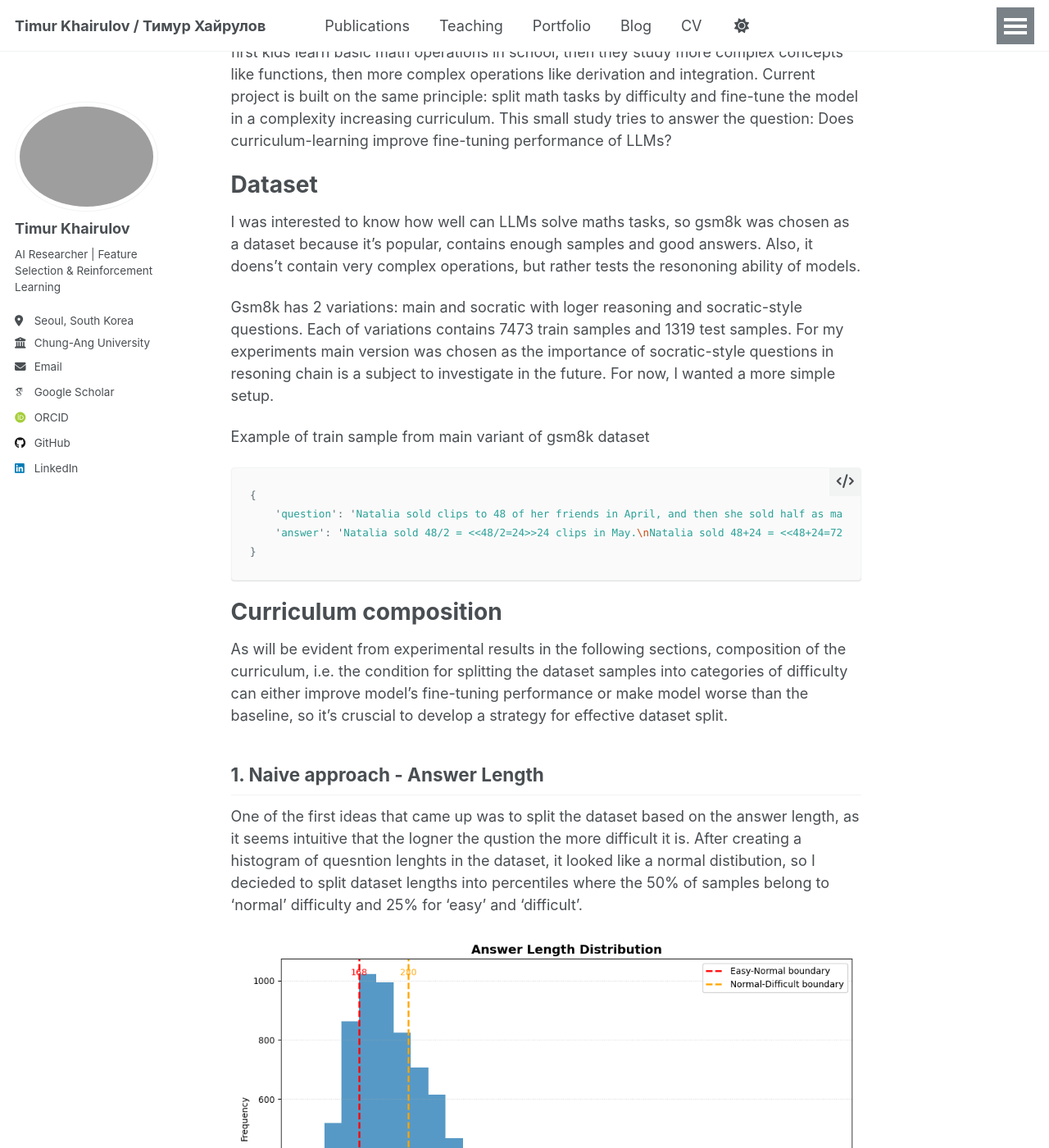
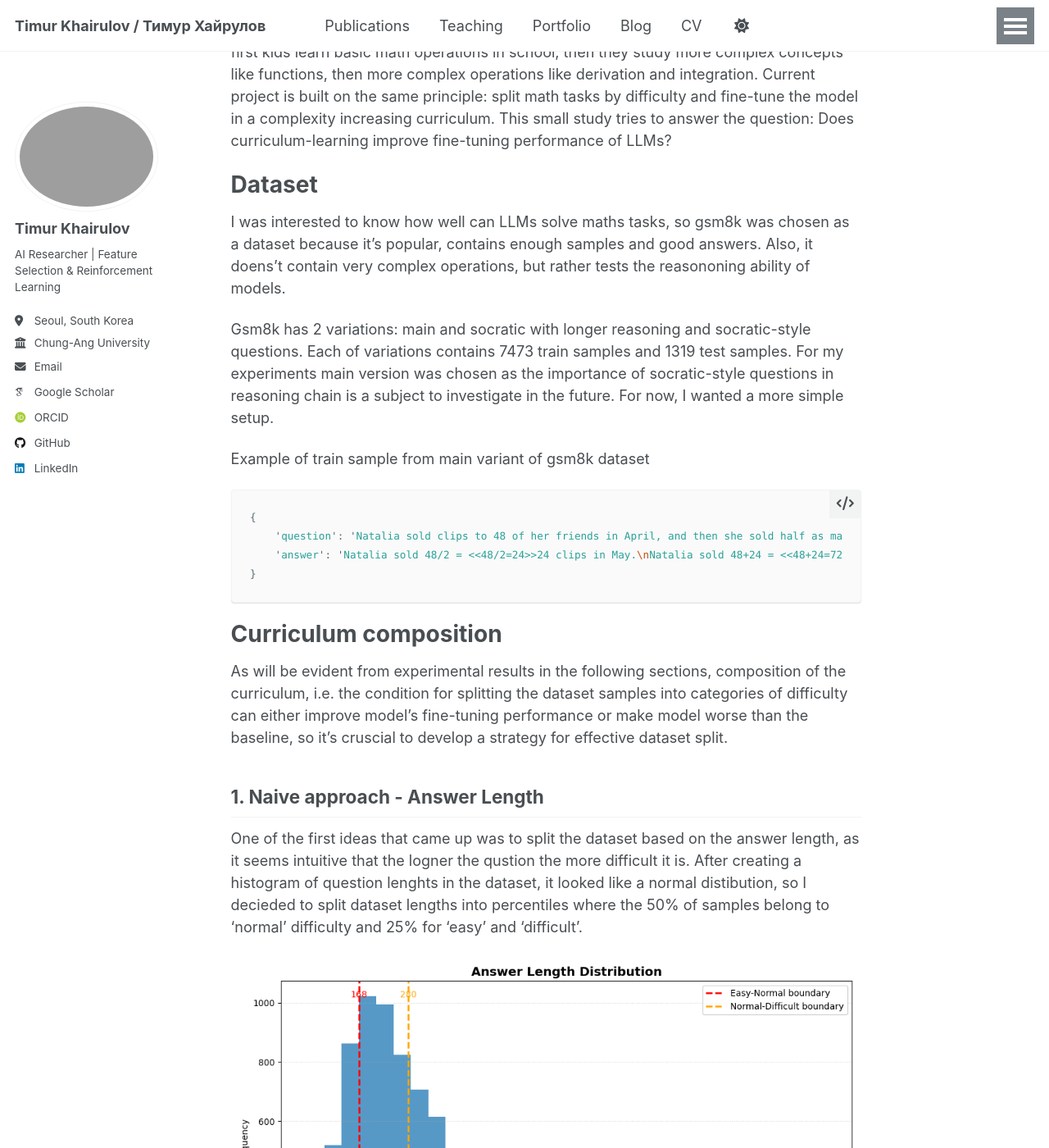
Before and after one commit to KhrTim/KhrTim.github.io, a Jekyll site: the page built from _posts/2025-11-13-curriculum-learning-math-reasoning.md, in a window 1280 px wide and 1400 px high, scrolled down 798 px. Shown: the whole window at 82% size. Built offline with Jekyll 4.4.1, drawn with Linux system fonts in a browser that asks for light colours; nearby versions of some CDN libraries; some web fonts are replaced; library files that are not in the unit come from our copies; a script that is not in the unit is left out; comment, search, counter and statistics services are not loaded; some of the changed text lies outside the part shown.

Commit message:
fix typos

````diff
--- a/_posts/2025-11-13-curriculum-learning-math-reasoning.md
+++ b/_posts/2025-11-13-curriculum-learning-math-reasoning.md
@@ -28,9 +28,9 @@ Current project is built on the same principle: split math tasks by difficulty a
 
 # Dataset
 
-I was interested to know how well can LLMs solve maths tasks, so gsm8k was chosen as a dataset because it's popular, contains enough samples and good answers. Also, it doens't contain very complex operations, but rather tests the resononing ability of models.
+I was interested to know how well can LLMs solve maths tasks, so gsm8k was chosen as a dataset because it's popular, contains enough samples and good answers. Also, it doens't contain very complex operations, but rather tests the reasononing ability of models.
 
-Gsm8k has 2 variations: main and socratic with loger reasoning and socratic-style questions. Each of variations contains 7473 train samples and 1319 test samples. For my experiments main version was chosen as the importance of socratic-style questions in resoning chain is a subject to investigate in the future. For now, I wanted a more simple setup.
+Gsm8k has 2 variations: main and socratic with longer reasoning and socratic-style questions. Each of variations contains 7473 train samples and 1319 test samples. For my experiments main version was chosen as the importance of socratic-style questions in reasoning chain is a subject to investigate in the future. For now, I wanted a more simple setup.
 
 Example of train sample from main variant of gsm8k dataset
 ```python
@@ -46,7 +46,7 @@ As will be evident from experimental results in the following sections, composit
 
 ## 1. Naive approach - Answer Length
 
-One of the first ideas that came up was to split the dataset based on the answer length, as it seems intuitive that the logner the qustion the more difficult it is. After creating a histogram of quesntion lenghts in the dataset, it looked like a normal distibution, so I decieded to split dataset lengths into percentiles where the 50% of samples belong to 'normal' difficulty and 25% for 'easy' and 'difficult'.
+One of the first ideas that came up was to split the dataset based on the answer length, as it seems intuitive that the logner the qustion the more difficult it is. After creating a histogram of question lenghts in the dataset, it looked like a normal distibution, so I decieded to split dataset lengths into percentiles where the 50% of samples belong to 'normal' difficulty and 25% for 'easy' and 'difficult'.
 
 ![Answer Length Distribution](/images/blog/curriculum-learning/Answer_Length_distribution.png "Answer Length Distribution")
 
````
Also changed, not shown: other parts of _posts/2025-11-13-curriculum-learning-math-reasoning.md (+1 -1 lines).
